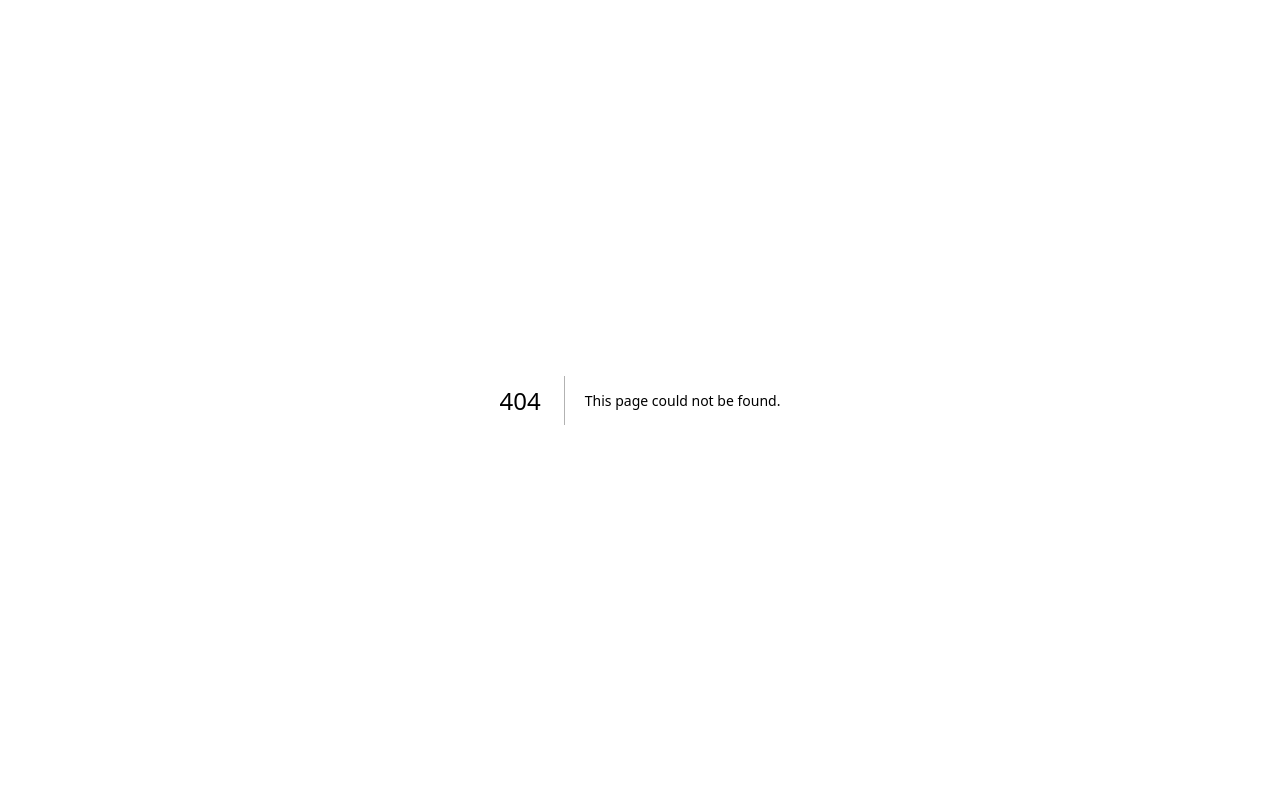
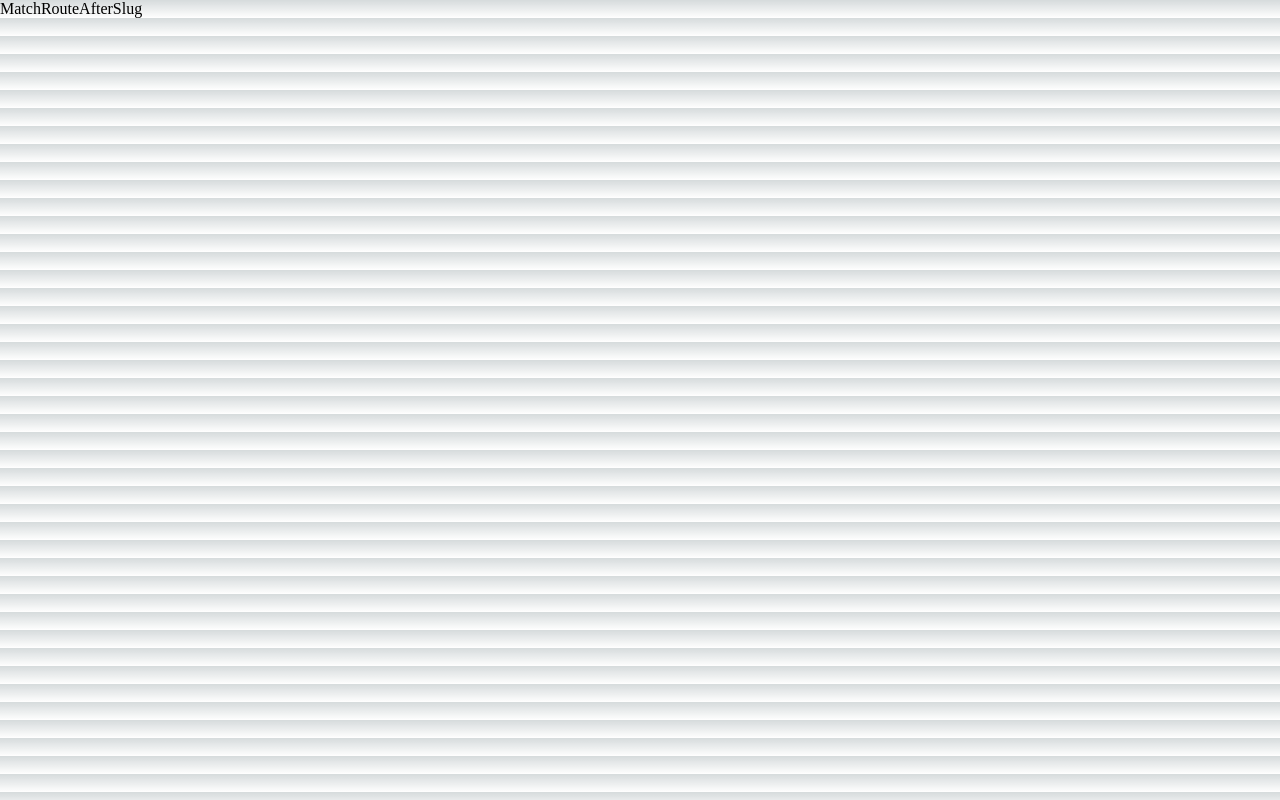
Before and after one commit to Ros-an/nextjs-practice, a Next.js app in the folder concepts/: page /posts in a window 1280 px wide. Before the commit this address had no page. Built offline with nearby package versions, Linux system fonts and the light colour scheme.

Commit message:
dynamic nested route

```diff
--- /dev/null
+++ b/concepts/app/posts/[...slug]/page.tsx
@@ -0,0 +1,10 @@
+import React from 'react'
+
+// baseUrl/posts/123/agb/9Kdmd/... => for something like this, basically when you want to handle nested route
+function MatchRouteAfterSlug() {
+  return (
+    <div>MatchRouteAfterSlug</div>
+  )
+}
+
+export default MatchRouteAfterSlug
```
Also changed, not shown: concepts/app/posts/page.tsx (added, +9 -0 lines).
